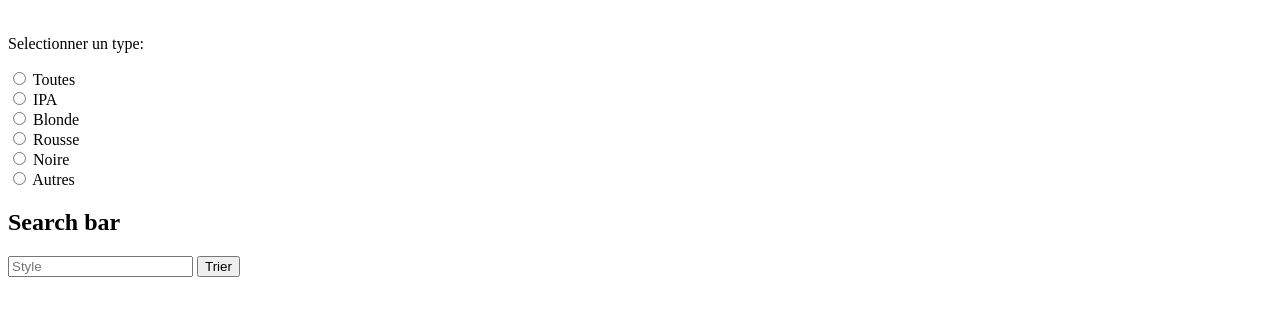
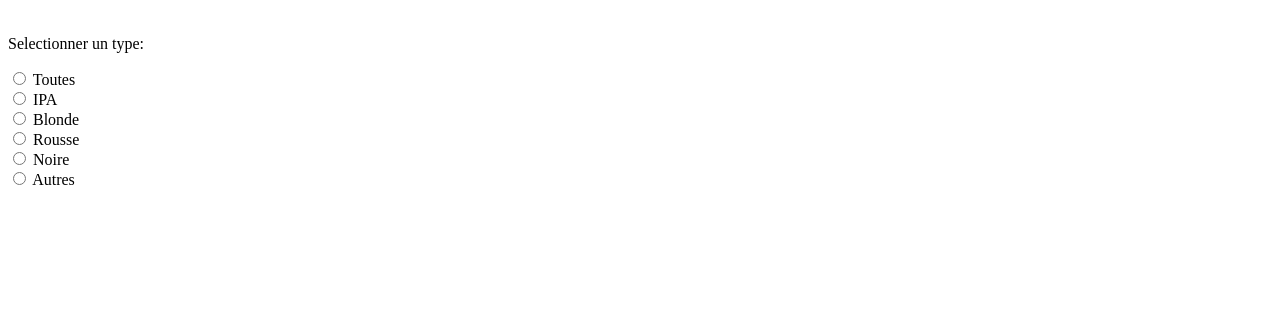
Before and after one commit to kouklebo/code, a plain HTML site: page templates/Magasin.html in a window 1280 px wide. Shown: the part 153-468 px from the top of the page. Drawn offline with Linux system fonts and the light colour scheme; no server answers.

Commit message:
retrait search bar

```diff
--- a/templates/Magasin.html
+++ b/templates/Magasin.html
@@ -33,13 +33,6 @@
  <label for="html">Autres</label><br>
 
 
- <h2>Search bar</h2>
-    <input id="tri" type="text" placeholder="Style" />
-    <button type="button" onclick="onSearchClick()">Trier</button>
-    <div id="tri-container">
-
-    </div>
-
     <div id="table-container" onclick="location.href='/Achat/';">
 
     </div>
```
